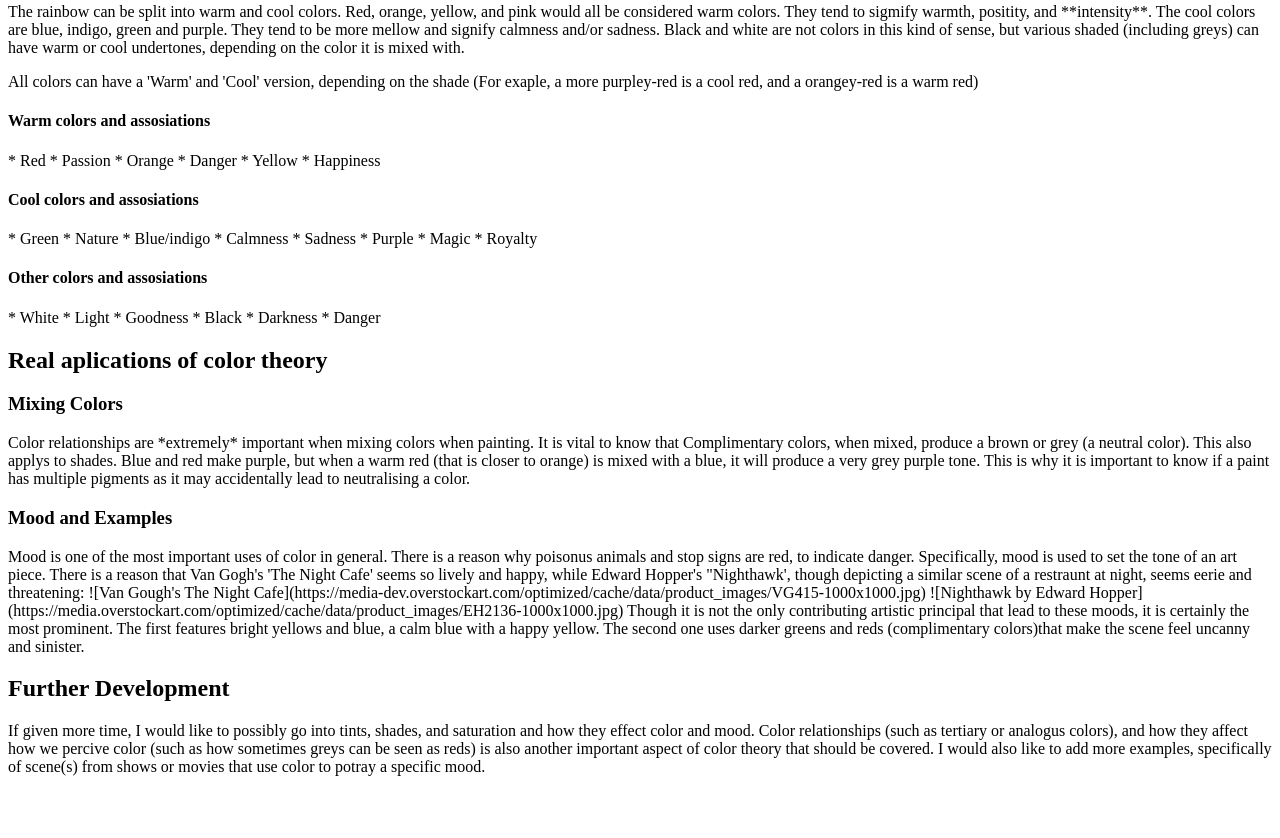
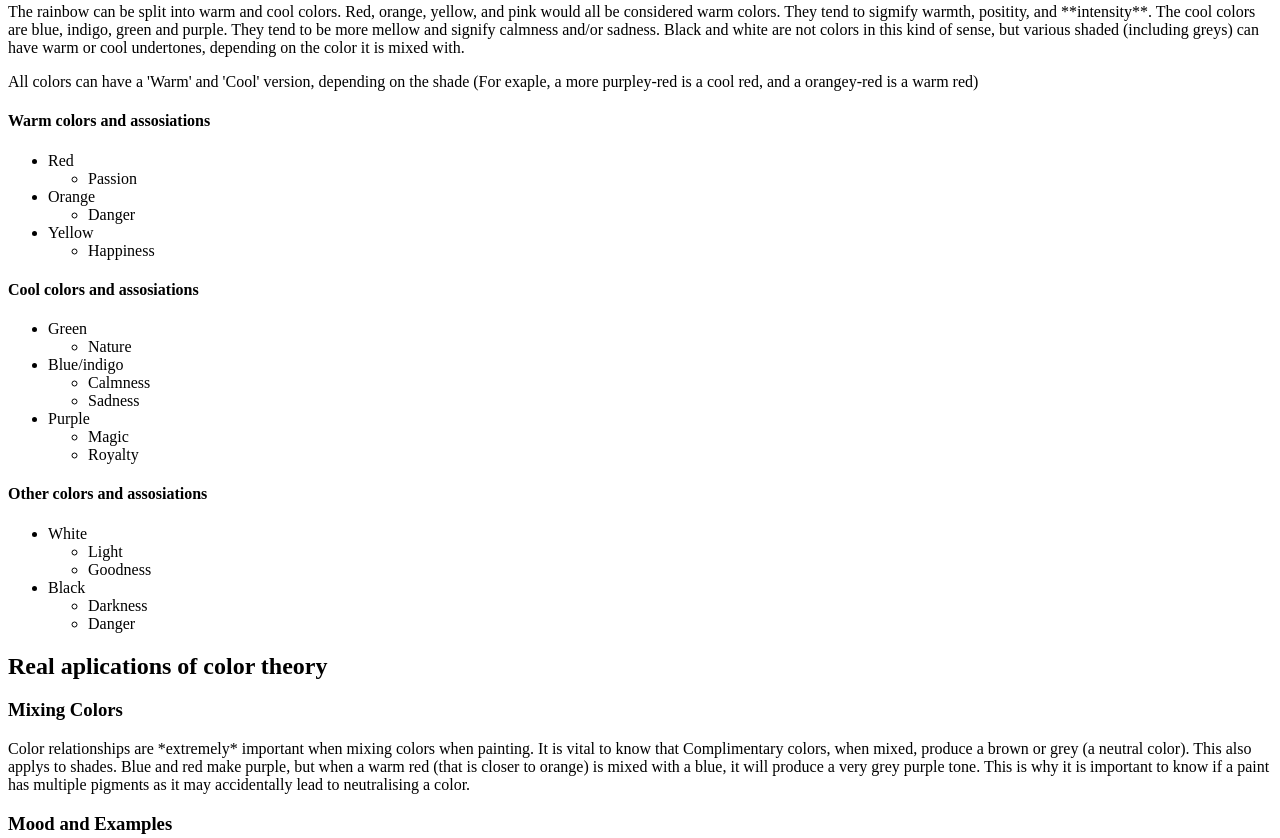
Before and after one commit to sarahborr/Project-6-Free-For-All, a plain HTML site: page index.html in a window 1280 px wide. Shown: the part 630-1468 px from the top of the page. Before the commit the page ends 1422 px from the top, so only its background shows below. Drawn offline with Linux system fonts and the light colour scheme.

Commit message:
Update index.html
Added nested lists in html

```diff
--- a/index.html
+++ b/index.html
@@ -27,28 +27,53 @@
 
 
 <h4>Warm colors and assosiations</h4>
-* Red
-  * Passion
-* Orange
-  * Danger
-* Yellow
-  * Happiness
+<ul>
+    <li>Red</li>
+    <ul>
+        <li>Passion</li>
+    </ul>
+    <li>Orange</li>
+    <ul>
+        <li>Danger</li>
+    </ul>
+    <li>Yellow</li>
+    <ul>
+        <li>Happiness </li>
+    </ul>
+</ul>
+
 <h4>Cool colors and assosiations</h4>
-* Green
-  * Nature
-* Blue/indigo
-  * Calmness
-  * Sadness
-* Purple
-  * Magic
-  * Royalty
+<ul>
+    <li>Green</li>
+    <ul>
+        <li>Nature</li>
+    </ul>
+    <li>Blue/indigo</li>
+    <ul>
+        <li>Calmness</li>
+        <li>Sadness  </li>
+    </ul>
+    <li>Purple</li>
+    <ul>
+        <li>Magic</li>
+        <li>Royalty</li>
+    </ul>
+</ul>
+
 <h4>Other colors and assosiations</h4>
-* White
-  * Light
-  * Goodness
-* Black
-  * Darkness
-  * Danger
+<ul>
+    <li>White</li>
+    <ul>
+        <li>Light</li>
+        <li>Goodness</li>
+    </ul>
+    <li>Black</li>
+    <ul>
+        <li>Darkness</li>
+        <li>Danger </li>
+    </ul>
+</ul>
+
 
 <h2>Real aplications of color theory</h2>
 <h3>Mixing Colors</h3>
```
